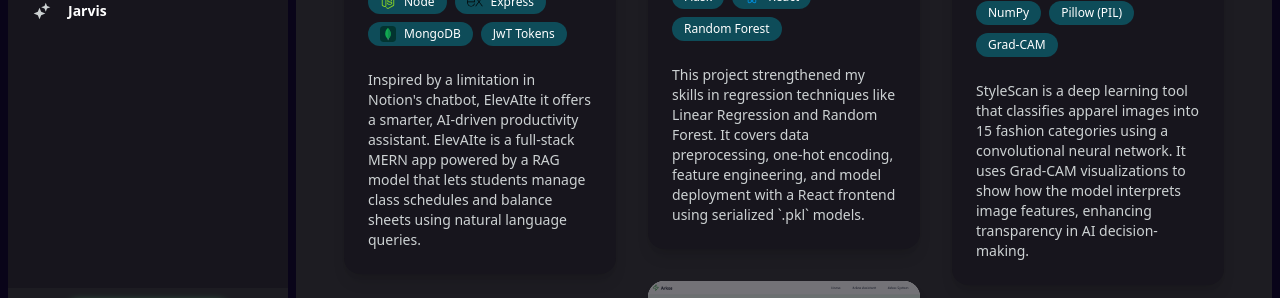
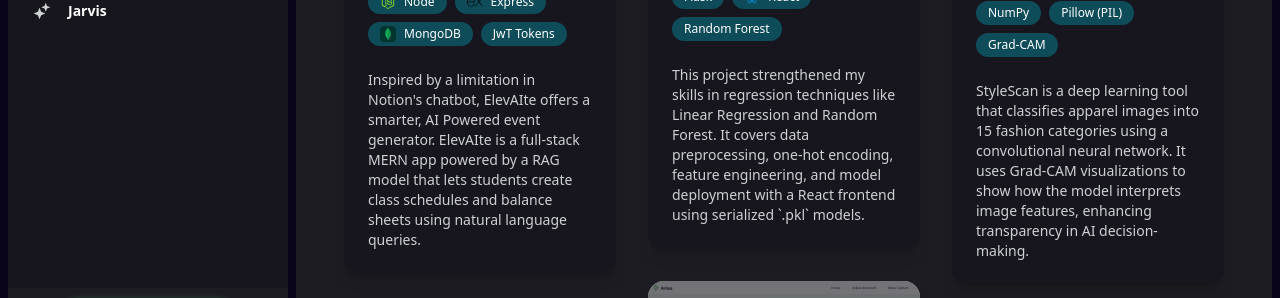
Before and after one commit to Traman2/TejasPortfolioWebsite, a React (Vite) app in the folder client/: page /Project in a window 1280 px wide. Shown: the part 432-730 px from the top of the page. Built offline with nearby package versions, Linux system fonts and the light colour scheme; no server answers; a web font is replaced by a local one.

Commit message:
final v2

```diff
--- a/client/projectdata.json
+++ b/client/projectdata.json
@@ -3,7 +3,7 @@
     "imageURL": "/projectImages/ElevAIteLandingPage.png",
     "title": "ElevAIte",
     "techStack": ["React", "TailwindCSS", "RAG Model", "Pinecone", "Node", "Express", "MongoDB", "JwT Tokens"],
-    "description": "Inspired by a limitation in Notion's chatbot, ElevAIte it offers a smarter, AI-driven productivity assistant. ElevAIte is a full-stack MERN app powered by a RAG model that lets students manage class schedules and balance sheets using natural language queries.",
+    "description": "Inspired by a limitation in Notion's chatbot, ElevAIte offers a smarter, AI Powered event generator. ElevAIte is a full-stack MERN app powered by a RAG model that lets students create class schedules and balance sheets using natural language queries.",
     "githubURL": "https://github.com/Traman2/ElevAIte",
     "value": "web"
   },
--- a/client/src/Desktop/ChatbotModal.tsx
+++ b/client/src/Desktop/ChatbotModal.tsx
@@ -92,7 +92,7 @@ const ChatbotModal: React.FC<ChatbotModalProps> = ({ onClose }) => {
                             )}
                             <div className={`px-4 py-2 rounded-2xl text-white text-base max-w-[70%] ${msg.sender === 'user' ? 'bg-[#36363B]' : 'bg-[#18181B]'}`}>{msg.text}</div>
                             {msg.sender === 'user' && (
-                                <div className="w-8 h-8 rounded-full bg-[#6DED97]/60 flex items-center justify-center text-white font-bold text-lg">🫵</div>
+                                <div className="w-8 h-8 rounded-full bg-[#6DED97]/20 flex items-center justify-center text-white font-bold text-lg">🫵</div>
                             )}
                         </div>
                     ))}
```
